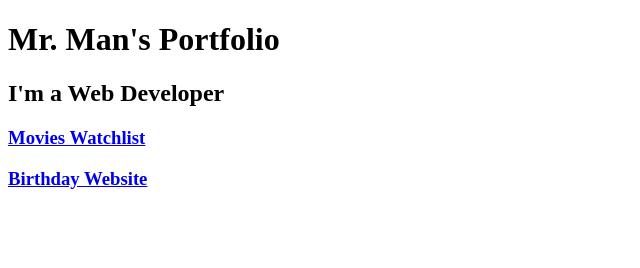
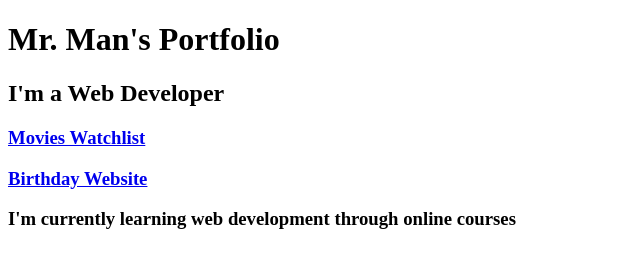
Before and after one commit to Saaeesh-Pednekar/practice-portfolio, a plain HTML site: page index.html in a window 1280 px wide. Shown: the whole page, without its empty margins (0-640 px from the left). Drawn offline with Linux system fonts and the light colour scheme.

Commit message:
Update index.html

```diff
--- a/index.html
+++ b/index.html
@@ -10,19 +10,6 @@
         <h2>I'm a Web Developer</h2>
         <h3><a href="./public/movie-ranking.html">Movies Watchlist</a></h3>
         <h3><a href="./public/birthday-invite.html">Birthday Website</a></h3>
+        <h3>I'm currently learning web development through online courses</h3>
     </body>
 </html>
-
-<!-- TODO 2: Add Your previous projects' HTML into the public folder -->
-
-<!-- TODO 3: Take screenshots of your project previews and add the images to the images folder -->
-
-<!-- TODO 4: Add titles/subtitles etc. -->
-
-<!-- TODO 5: Add a link to the project pages -->
-
-<!-- TODO 6: Add images to show the project previews
-HINT for TODO 6: You can use the height attribute set to 200 to make the image smaller:
-https://developer.mozilla.org/en-US/docs/Web/HTML/Element/img#attr-height -->
-
-<!-- TODO 7: Add the Contact Me and About Me page links -->
```
